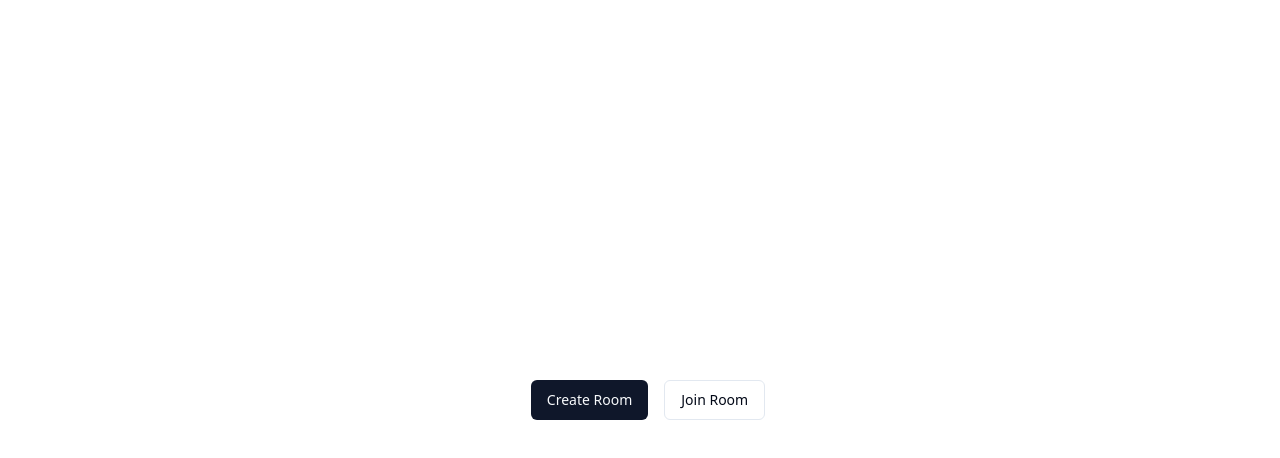
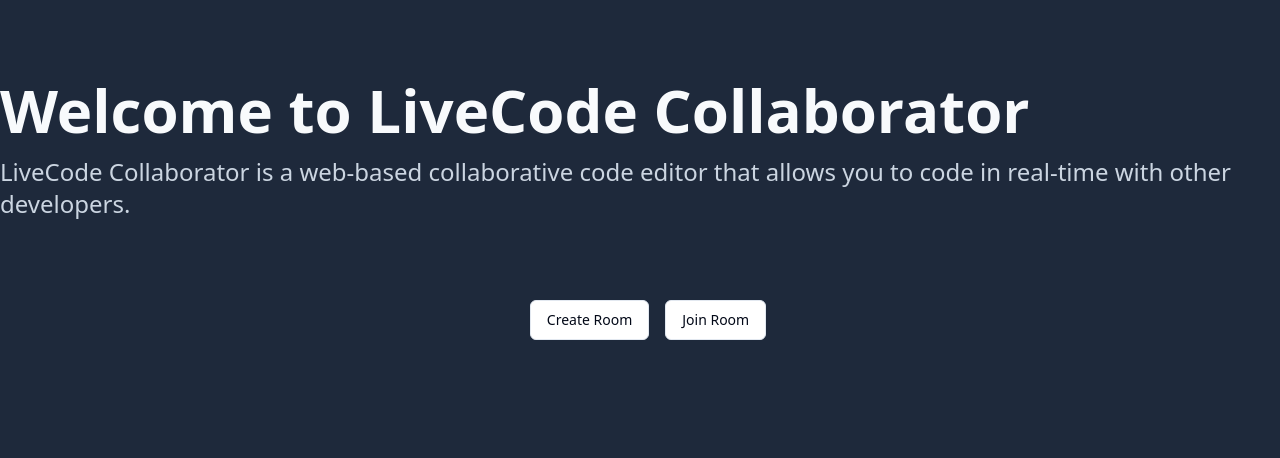
Before and after one commit to rahulSailesh-shah/LiveCode-Colaborator, a React (Vite) app in the folder apps/frontend/: page / in a window 1280 px wide. Shown: the top 458 px of the page. Built offline with nearby package versions, Linux system fonts and the light colour scheme.

Commit message:
home page text

```diff
--- a/apps/frontend/src/Home.tsx
+++ b/apps/frontend/src/Home.tsx
@@ -45,11 +45,22 @@ export default function Home() {
   };
 
   return (
-    <div className="h-screen w-screen flex items-center justify-center">
-      <Dialog>
-        <Button className="mx-4" onClick={handleCreateRoom}>
+    <div className="h-screen w-screen flex flex-col items-center  bg-slate-800">
+      <div className="my-20">
+        <h2 className="text-6xl mb-4 text-slate-50 font-semibold">
+          Welcome to LiveCode Collaborator
+        </h2>
+        <p className="text-2xl text-slate-300">
+          LiveCode Collaborator is a web-based collaborative code editor that
+          allows you to code in real-time with other developers.
+        </p>
+      </div>
+
+      <div className="flex justify-start items-center">
+        <Button variant="outline" className="mx-4" onClick={handleCreateRoom}>
           Create Room
         </Button>
+        <Dialog>
           <DialogTrigger asChild>
             <Button variant="outline">Join Room</Button>
           </DialogTrigger>
@@ -70,5 +81,6 @@ export default function Home() {
           </DialogContent>
         </Dialog>
       </div>
+    </div>
   );
 }
```
Lines whose indentation alone changed are shown as unchanged.
